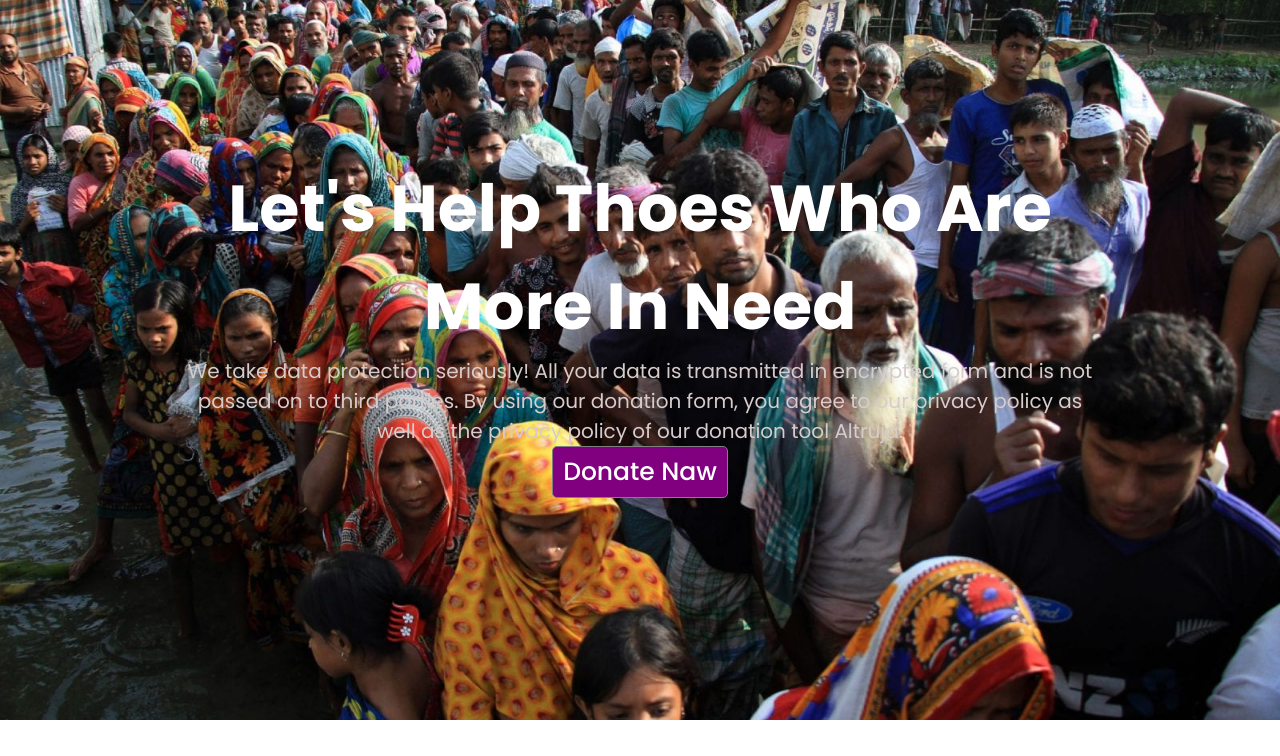
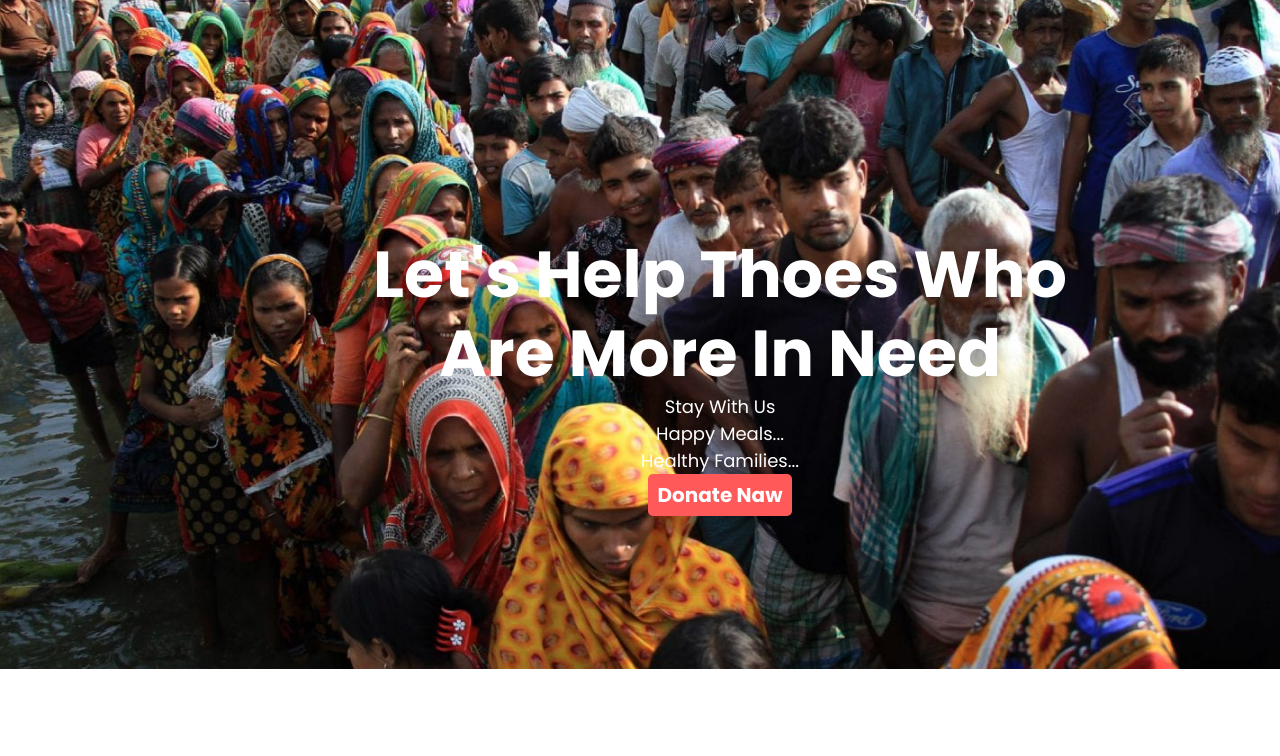
Before and after one commit to rabby-web/donate, a plain HTML site: page index.html in a window 1280 px wide. Shown: the top 756 px of the page. Drawn offline with Linux system fonts and the light colour scheme.

Commit message:
header final chake

```diff
--- a/index.html
+++ b/index.html
@@ -15,7 +15,9 @@
     <div class="top-banner">
         <div class="banner-text">
             <h1>Let's Help Thoes Who Are More In Need</h1>
-            <p>We take data protection seriously! All your data is transmitted in encrypted form and is not passed on to third parties. By using our donation form, you agree to our privacy policy as well as the privacy policy of our donation tool Altruja.</p>
+            <p>Stay With Us</p>
+            <p>Happy Meals...</p>
+            <p>Healthy Families...</p>
             <a href="#"><button>Donate Naw</button></a>
             </div>
     </div>
--- a/style.css
+++ b/style.css
@@ -7,7 +7,7 @@
     margin: 0;
     padding: 0;
     box-sizing: border-box;
-    /* z-index: hidden; */
+    z-index: hidden;
     font-family: poppins;
 }
 :root {
@@ -22,14 +22,13 @@
   }
 
   button {
-    color: white;
-    background-color: purple;
+    color: #FFFFFF;
+    background: #FF5959;
+    border-radius: 5px;
     padding: 6px 10px;
-    font-size: 25px;
-    font-weight: 500;
+    font-weight: 600;
+    font-size: 20px;
     border: none;
-    border: 1px solid gray;
-    border-radius: 5px;
 }
 a{
     text-decoration: none;
@@ -46,8 +45,8 @@ a{
 
 .top-banner {
     background-image: url(./images/donation7.jpg);
-    width: 100%;
-    height: 90vh;
+    width: 1440px;
+    height: 669px;
     background-repeat: no-repeat;
     background-position: center;
     background-size: cover;
@@ -57,18 +56,21 @@ a{
 }
 
 .banner-text {
-    padding: 30px 50px;
+    margin: 105px 207px;
 }
 
 .banner-text h1 {
+
+    font-weight: 600;
     font-size: 65px;
-    font-weight: 700;
-    color: var(--white-text);
+    line-height: 79px;
+    text-align: center;
+    color: #FFFFFF;
 }
 
 .banner-text p {
-    font-size: 20px;
-    color: rgb(215, 203, 203);
+    font-size: 18px;
+    color: #FFFFFF;
 }
 /* --------------------------------------------------
                     /header end
```
